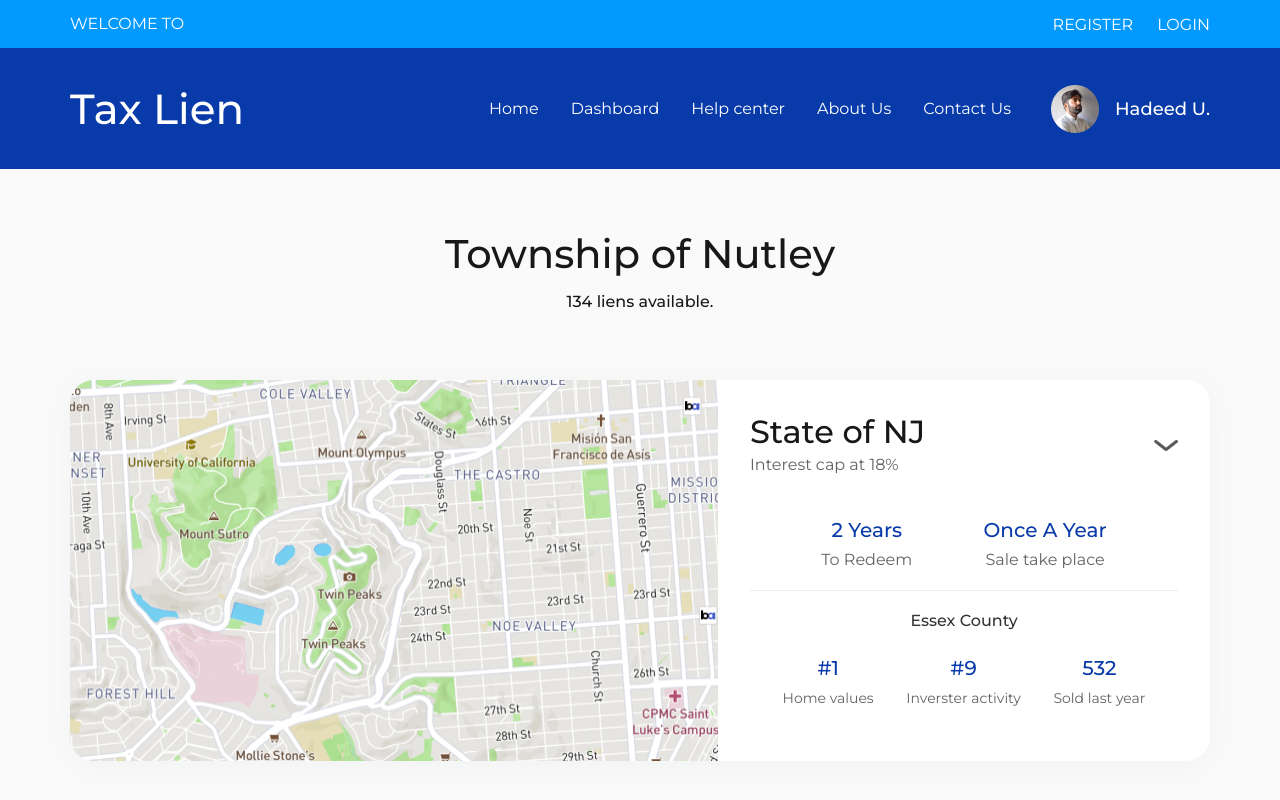
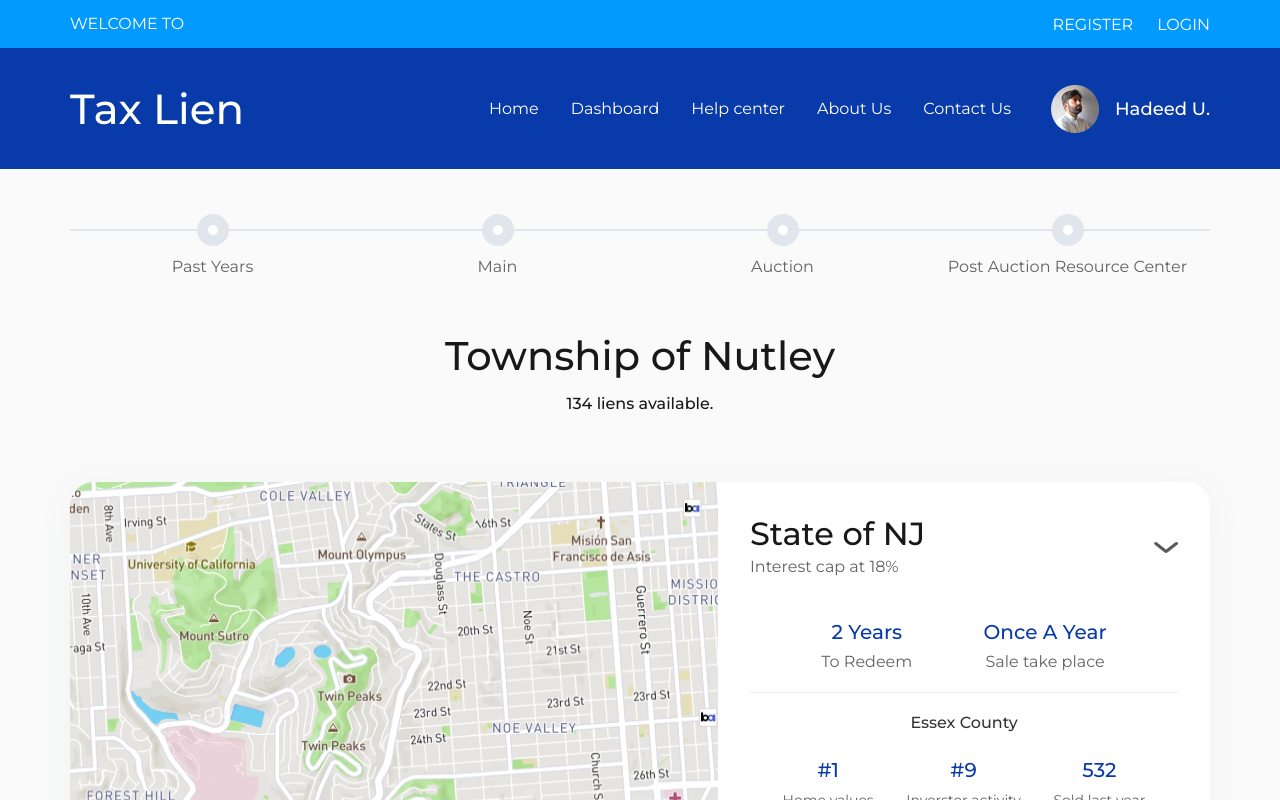
Before and after one commit to sabbirzzaman/tax-lien-next-js, a Next.js app: page / in a window 1280 px wide. Shown: the top 800 px of the page. Built offline with nearby package versions, Linux system fonts and the light colour scheme.

Commit message:
process bar added

```diff
--- a/pages/Filter.js
+++ b/pages/Filter.js
@@ -42,7 +42,7 @@ export default function Filter() {
                                 name="residential"
                                 value="Residential"
                             />
-                            <label for="residential">Residential</label>
+                            <label htmlFor="residential">Residential</label>
                         </div>
 
                         <div className={styles.subChecklist}>
@@ -53,7 +53,7 @@ export default function Filter() {
                                     name="singleFamily"
                                     value="Single Family"
                                 />
-                                <label for="singleFamily">Single Family</label>
+                                <label htmlFor="singleFamily">Single Family</label>
                             </div>
                             <div className={styles.listItem}>
                                 <input
@@ -62,7 +62,7 @@ export default function Filter() {
                                     name="multiFamily"
                                     value="Multi Family"
                                 />
-                                <label for="multiFamily">Multi Family</label>
+                                <label htmlFor="multiFamily">Multi Family</label>
                             </div>
                         </div>
                         <div className={styles.listItem}>
@@ -72,7 +72,7 @@ export default function Filter() {
                                 name="Commercial"
                                 value="Commercial"
                             />
-                            <label for="Commercial">Commercial</label>
+                            <label htmlFor="Commercial">Commercial</label>
                         </div>
                         <div className={styles.listItem}>
                             <input
@@ -81,7 +81,7 @@ export default function Filter() {
                                 name="Other"
                                 value="Other"
                             />
-                            <label for="Other">Other</label>
+                            <label htmlFor="Other">Other</label>
                         </div>
                     </div>
                 </div>
@@ -97,7 +97,7 @@ export default function Filter() {
                                 name="Individual"
                                 value="Individual"
                             />
-                            <label for="Individual">Individual (s)</label>
+                            <label htmlFor="Individual">Individual (s)</label>
                         </div>
 
                         <div className={styles.listItem}>
@@ -107,7 +107,7 @@ export default function Filter() {
                                 name="LLC"
                                 value="LLC/Inc/Corp"
                             />
-                            <label for="LLC">LLC/Inc/Corp</label>
+                            <label htmlFor="LLC">LLC/Inc/Corp</label>
                         </div>
                         <div className={styles.listItem}>
                             <input
@@ -116,7 +116,7 @@ export default function Filter() {
                                 name="Bank ro Trust"
                                 value="Other"
                             />
-                            <label for="backRoTrust">Bank ro Trust</label>
+                            <label htmlFor="backRoTrust">Bank ro Trust</label>
                         </div>
                         <div className={styles.listItem}>
                             <input
@@ -125,7 +125,7 @@ export default function Filter() {
                                 name="Estate"
                                 value="Estate"
                             />
-                            <label for="Estate">Estate</label>
+                            <label htmlFor="Estate">Estate</label>
                         </div>
                     </div>
                 </div>
@@ -151,7 +151,7 @@ export default function Filter() {
                                 name="3"
                                 value="3 years or fewer"
                             />
-                            <label for="3">3 years or fewer</label>
+                            <label htmlFor="3">3 years or fewer</label>
                         </div>
 
                         <div className={styles.listItem}>
@@ -161,7 +161,7 @@ export default function Filter() {
                                 name="3-10"
                                 value="3 - 10 years"
                             />
-                            <label for="3-10">3 - 10 years</label>
+                            <label htmlFor="3-10">3 - 10 years</label>
                         </div>
                         <div className={styles.listItem}>
                             <input
@@ -170,7 +170,7 @@ export default function Filter() {
                                 name="10-20"
                                 value="10 - 20 years"
                             />
-                            <label for="10-20">10 - 20 years</label>
+                            <label htmlFor="10-20">10 - 20 years</label>
                         </div>
                         <div className={styles.listItem}>
                             <input
@@ -179,7 +179,7 @@ export default function Filter() {
                                 name="20"
                                 value="20+ years"
                             />
-                            <label for="20">20+ years</label>
+                            <label htmlFor="20">20+ years</label>
                         </div>
                     </div>
                 </div>
@@ -196,7 +196,7 @@ export default function Filter() {
                                 name="Yes"
                                 value="Yes"
                             />
-                            <label for="Yes">Yes</label>
+                            <label htmlFor="Yes">Yes</label>
                         </div>
 
                         <div className={styles.listItem}>
@@ -206,7 +206,7 @@ export default function Filter() {
                                 name="No"
                                 value="No"
                             />
-                            <label for="No">No</label>
+                            <label htmlFor="No">No</label>
                         </div>
                         <div className={styles.listItem}>
                             <input
@@ -215,7 +215,7 @@ export default function Filter() {
                                 name="Ignore"
                                 value="Ignore"
                             />
-                            <label for="Ignore">Ignore</label>
+                            <label htmlFor="Ignore">Ignore</label>
                         </div>
                     </div>
                 </div>
--- /dev/null
+++ b/pages/ProcessBar.js
@@ -0,0 +1,27 @@
+import React from 'react';
+import styles from '../styles/ProcessBar.module.css';
+
+export default function ProcessBar() {
+    return (
+        <div className={styles.container}>
+            <div className={styles.process}>
+                <div>
+                    <span></span>
+                    <p>Past Years</p>
+                </div>
+                <div>
+                    <span></span>
+                    <p>Main</p>
+                </div>
+                <div>
+                    <span></span>
+                    <p>Auction</p>
+                </div>
+                <div>
+                    <span></span>
+                    <p>Post Auction Resource Center</p>
+                </div>
+            </div>
+        </div>
+    );
+}
--- a/pages/TaxLiens.js
+++ b/pages/TaxLiens.js
@@ -144,7 +144,7 @@ export default function TaxLiens() {
                                         name={id}
                                         value={id}
                                     />
-                                    <label for={id}>Add</label>
+                                    <label htmlFor={id}>Add</label>
                                 </div>
 
                                 <h4>{title}</h4>
--- a/pages/index.js
+++ b/pages/index.js
@@ -1,12 +1,14 @@
 import Footer from "./Footer";
 import Header from "./Header";
 import Place from "./Place";
+import ProcessBar from "./Processbar";
 import Tax from "./Tax";
 
 export default function Home() {
   return (
     <>
       <Header />
+      <ProcessBar />
       <Place />
       <Tax />
       <Footer />
--- /dev/null
+++ b/styles/ProcessBar.module.css
@@ -0,0 +1,43 @@
+.container {
+    max-width: 1140px;
+    margin: 0 auto;
+    padding-top: 60px;
+    padding-bottom: 40px;
+}
+
+.process {
+    height: 2px;
+    background: #e0e6ec;
+    display: flex;
+    align-items: center;
+    justify-content: space-around;
+    position: relative;
+}
+
+.process div {
+    width: 32px;
+    height: 32px;
+    background-color: #e0e6ec;
+    border-radius: 16px;
+    display: flex;
+    justify-content: center;
+    align-items: center;
+    transition: .3s ease-in-out;
+    cursor: pointer;
+}
+
+.process div:hover {
+    background-color: #B73E3E;
+}
+
+.process div span {
+    width: 10px;
+    height: 10px;
+    background-color: #fff;
+    border-radius: 16px;
+}
+
+.process div p {
+    position: absolute;
+    bottom: -50px;
+}
```
